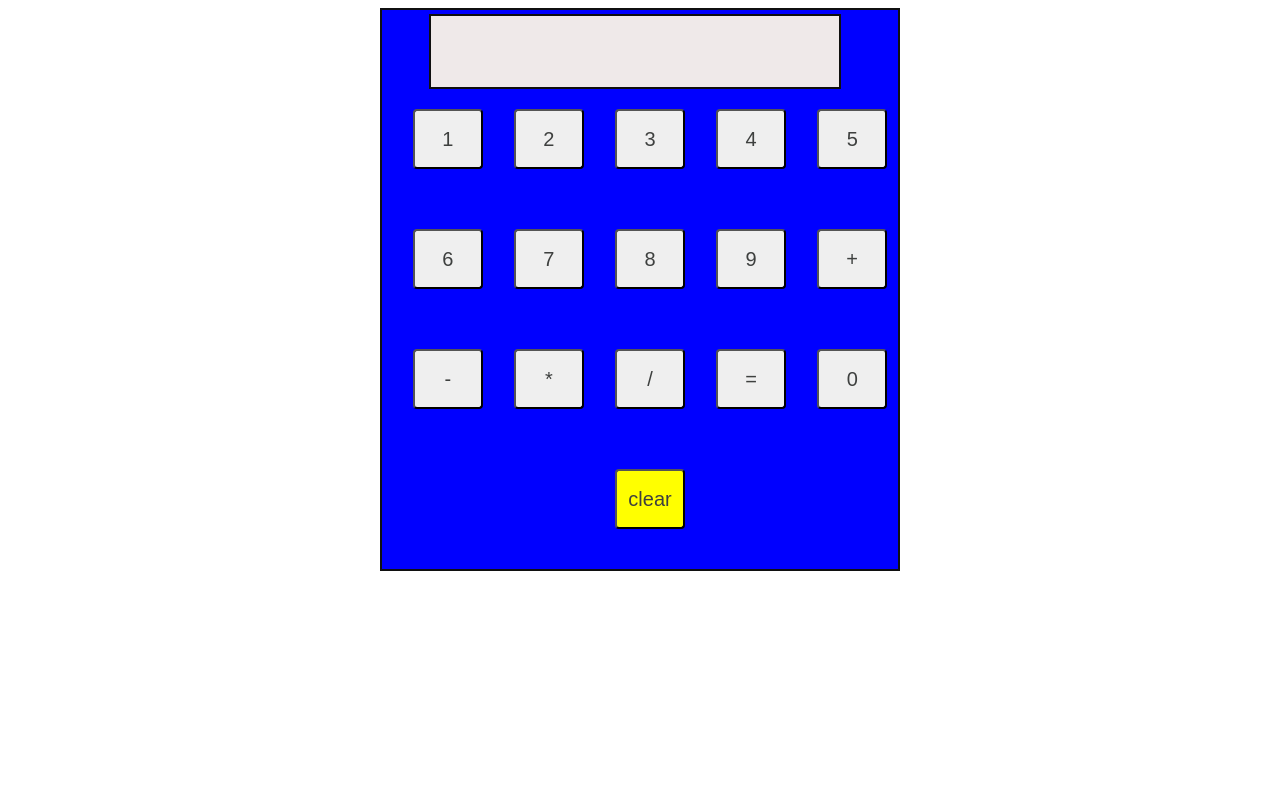
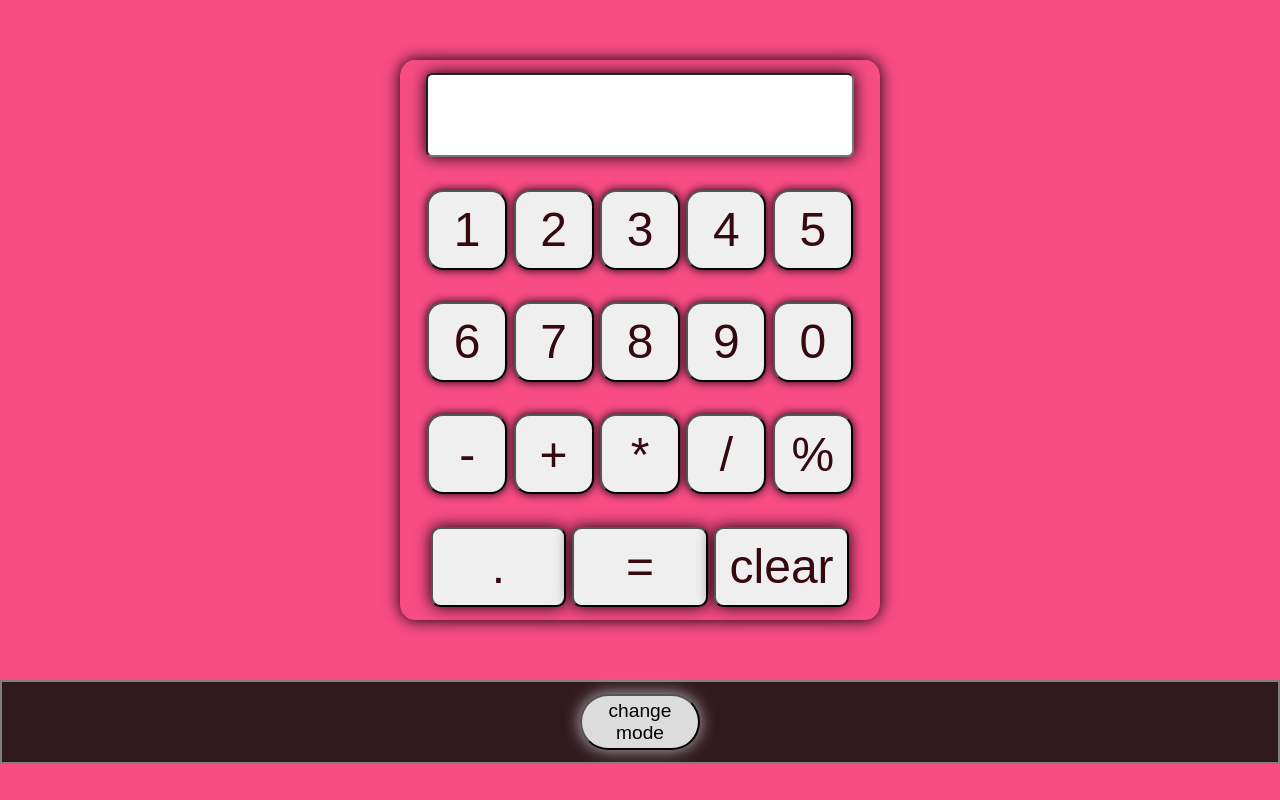
Before and after one commit to mauryakavita/codeshoft.task-2, a plain HTML site: page index.html in a window 1280 px wide. Drawn offline with Linux system fonts and the light colour scheme.

Commit message:
Add files via upload

```diff
--- a/index.html
+++ b/index.html
@@ -4,106 +4,48 @@
 <head>
     <meta charset="UTF-8">
     <meta name="viewport" content="width=device-width, initial-scale=1.0">
-    <title>Document</title>
-
+    <link rel="stylesheet" href="style.css">
+    <title>Calculator</title>
 </head>
-<style>
-    .container {
-        border: 2px solid rgb(16, 16, 16);
-        height: auto;
-        width: 40%;
-        background-color: blue;
-        margin: auto;
-        padding-right: 10px;
-    }
-
-    .display {
-        height: 50px;
-        width: 80%;
-        padding-top: 20px;
-        margin: auto;
-        margin-top: 4px;
-        border: 2px solid rgb(15, 15, 15);
-        background-color: rgb(239, 233, 233);
-        /* margin-left: 20px; */
-        text-align: center;
-    }
-
-    .new {
-        display: flex;
-        flex-wrap: wrap;
-        align-items: center;
-        justify-content: space-around;
-    }
-
-    .clear {
-        background-color: yellow;
-        color: black;
-        padding: 10px;
-        /* width: 50px; */
-        /* border-radius: 4px; */
-    }
-
-    input[type="button"] {
-        height: 60px;
-        width: 70px;
-        margin-left: 30px;
-        margin-top: 20px;
-        margin-bottom: 40px;
-        font-size: 20px;
-        color: rgb(62, 64, 63);
-        border-radius: 4px;
-    }
-
-    input[type="button"]:hover {
-        background-color: rgb(103, 103, 123);
-        color: yellow;
-    }
-</style>
-<script>
-    function dis(value) {
-        document.getElementById("answer").value += value
-
-    }
-
-    function solve() {
-        let a = document.getElementById("answer").value
-        let c = eval(a)
-        document.getElementById("answer").value = c
-    }
-
-
-    // function clear() {
-    //     document.getElementById("answer").value = "1"
-    // }
-</script>
-
 
 <body>
     <div class="container">
 
-        <form class="new">
+        <div class="buttons">
+
             <input type="text" name="answer" class="display" id="answer">
-            <input type="button" value="1" onclick="dis('1')">
-            <input type="button" value="2" onclick="dis('2')">
-            <input type="button" value="3" onclick="dis('3')">
-            <input type="button" value="4" onclick="dis('4')">
-            <input type="button" value="5" onclick="dis('5')">
-            <input type="button" value="6" onclick="dis('6')">
-            <input type="button" value="7" onclick="dis('7')">
-            <input type="button" value="8" onclick="dis('8')">
-            <input type="button" value="9" onclick="dis('9')">
-            <input type="button" value="+" onclick="dis('+')">
-            <input type="button" value="-" onclick="dis('-')">
-            <input type="button" value="*" onclick="dis('*')">
-            <input type="button" value="/" onclick="dis('/')">
-            <input type="button" value="=" onclick="solve()">
-            <input type="button" value="0" onclick="dis('0')">
-            <input class="clear" type="button" value="clear" onclick='  document.getElementById("answer").value = " "'>
 
-            <!-- <input type="button" value="clear" onclick="  document.getElementById('answer').value ='1'> -->
+            <input type="button" class="btn" value="1" onclick="dis('1')">
+            <input type="button" class="btn" value="2" onclick="dis('2')">
+            <input type="button" class="btn" value="3" onclick="dis('3')">
 
-        </form>
+            <input type="button" class="btn" value="4" onclick="dis('4')">
+            <input type="button" class="btn" value="5" onclick="dis('5')">
+            <input type="button" class="btn" value="6" onclick="dis('6')">
+
+            <input type="button" class="btn" value="7" onclick="dis('7')">
+            <input type="button" class="btn" value="8" onclick="dis('8')">
+            <input type="button" class="btn" value="9" onclick="dis('9')">
+            <input type="button" class="btn" value="0" onclick="dis('0')">
+            <input type="button" class="btn" value="-" onclick="dis('-')">
+            <input type="button" class="btn" value="+" onclick="dis('+')">
+            <input type="button" class="btn" value="*" onclick="dis('*')">
+
+
+            <input type="button" class="btn" value="/" onclick="dis('/')">
+
+            <input type="button" class="btn" value="%" onclick="dis('%')">
+            <input type="button" id="clr" value="." onclick="dis('.')">
+            <input type="button" id="clr" value="=" onclick="solve()">
+
+            <input id="clr" type="button" value="clear" onclick='  document.getElementById("answer").value = " "'>
+        </div>
     </div>
+    <div class="md">
+        <button id="mode">change mode</button>
+    </div>
+    <script src="script.js"></script>
+
+</body>
 
 </html>
--- /dev/null
+++ b/script.js
@@ -0,0 +1,53 @@
+
+
+function dis(value) {
+    document.getElementById("answer").value += value
+
+}
+
+function solve() {
+    let a = document.getElementById("answer").value
+    let c = eval(a)
+    document.getElementById("answer").value = c
+}
+
+
+//let mode = prompt("Enter mode 'dark' or 'light':");
+let body = document.querySelector("body")
+
+let btn = document.querySelector(".buttons");
+let md = document.querySelector("#mode");
+
+// md.ondblclick = () => {
+
+//     body.style.backgroundColor = "rgb(248, 76, 133)";
+//     btn.style.boxShadow = " 0 0 1rem black";
+// } or
+// // let md=document.getElementById("mode");
+
+// md.addEventListener('click',
+//     function () {
+//         body.style.backgroundColor = "black";
+//         btn.style.boxShadow = " 0 0 1rem silver";
+//     }
+// );
+
+md.addEventListener('click', () => {
+
+    //situation in dark mode allready
+    if (body.classList.contains('dark-mode')) {
+        body.classList.remove('dark-mode')
+
+        btn.style.boxShadow = " 0 0 1rem black";
+
+    }
+    else { // make dark mode
+
+        body.classList.add('dark-mode')
+        btn.style.boxShadow = " 0 0 1rem silver";
+    }
+
+    //       document.body.classList.toggle('dark-mode');
+
+    //  md.textContent=document.body.classList.contains('dark-mode')?'light-mode' :'dark-mode'
+});
--- /dev/null
+++ b/style.css
@@ -0,0 +1,122 @@
+* {
+    margin: 0px;
+    padding: 0px;
+}
+
+body {
+    background-color: rgb(248, 76, 133);
+    text-align: center;
+}
+
+.container {
+    height: 85vh;
+    display: flex;
+    justify-content: center;
+    align-items: center;
+
+
+}
+
+.buttons {
+    box-shadow: 0 0 1rem black;
+    border-radius: 3%;
+    height: 70vmin;
+    width: 60vmin;
+    display: flex;
+    flex-wrap: wrap;
+    justify-content: center;
+    align-items: center;
+    gap: 0.8vmin;
+}
+
+.display {
+    height: 10vmin;
+    width: 53vmin;
+    border-radius: 0.4rem;
+    box-shadow: 0 0 1rem rgba(0, 0, 0, 0.963);
+    font-size: 4vmin;
+    color: rgb(14, 25, 53);
+}
+
+.btn {
+
+    height: 10vmin;
+    width: 10vmin;
+    border-radius: 1rem;
+
+    box-shadow: 0px 0px 10px black;
+    font-size: 6vmin;
+    color: rgb(54, 8, 16);
+
+
+}
+
+#clr {
+    height: 10vmin;
+    width: 16.9vmin;
+    border-radius: 0.6rem;
+    box-shadow: 0 0 1rem rgba(0, 0, 0, 0.963);
+    font-size: 6vmin;
+    color: rgb(54, 8, 16);
+
+}
+
+input[type="button"]:hover {
+    background-color: gray;
+    color: yellow;
+}
+
+#clr:hover {
+    background-color: yellow;
+
+}
+
+.md {
+    height: 10vh;
+    display: flex;
+    border: 2px solid gray;
+    background-color: rgb(48, 26, 32);
+    text-align: center;
+    justify-content: center;
+    align-items: center;
+}
+
+#mode {
+    justify-content: center;
+    align-items: center;
+    font-size: larger;
+    display: flex;
+    padding: 10px 22px;
+
+    height: 7vmin;
+    width: 15vmin;
+    border-radius: 50px;
+    background-color: gainsboro;
+    box-shadow: 0 0 1rem rgba(191, 184, 184, 0.963);
+
+
+}
+
+#mode:hover {
+    background-color: yellow;
+    box-shadow: 0 0 1rem rgba(209, 208, 200, 0.963);
+
+
+}
+
+body.dark-mode {
+    background-color: black;
+
+}
+
+
+@media screen and (max-width: 700px) {
+    #mode {
+        font-size: 9.8px;
+        padding: 20px 35px;
+        justify-content: center;
+        align-items: center;
+        text-align: center;
+        display: flex;
+    }
+}
```
